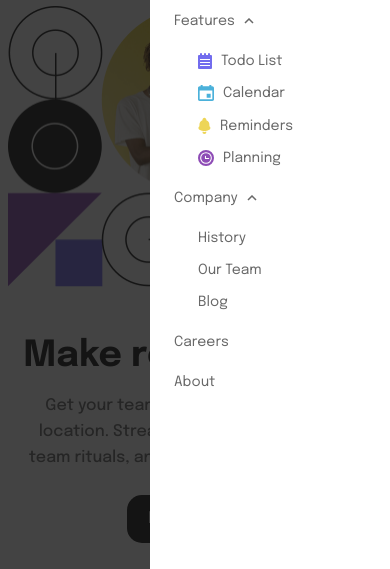
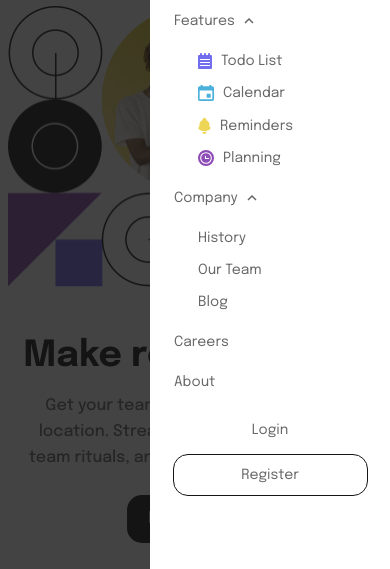
Before and after one commit to simplenough/Intro-Section-With-Dropdown, a plain HTML site: page index.html in a window 390 px wide. Shown: the part 65-634 px from the top of the page. Drawn offline with Linux system fonts and the light colour scheme.

Commit message:
:sparkles: mobile login

```diff
--- a/index.html
+++ b/index.html
@@ -64,7 +64,10 @@
         <li class="mobile-menu-links">Careers</li>
         <li class="mobile-menu-links">About</li>
       </menu>
-      <div class="mobile-menu-buttons"></div>
+      <div class="mobile-menu-buttons">
+        <a class="login-link">Login</a>
+        <button class="mobile-register-button">Register</button>
+      </div>
     </div>
     <div class="mobile-menu-overlay"></div>
     <header class="header">
@@ -96,7 +99,7 @@
       <div class="right-nav">
         <nav class="header-login">
           <menu class="header-menu-login">
-            <li class="header-link">Login</li>
+            <li class="login-link">Login</li>
             <li class="header-register">
               <button class="header-register-button">Register</button>
             </li>
--- a/styles/global.css
+++ b/styles/global.css
@@ -18,7 +18,9 @@
   --pure-white: #fff;
 }
 
-li {
+li,
+a,
+.mobile-register-button {
   display: flex;
   align-items: center;
   justify-content: center;
--- a/styles/index.css
+++ b/styles/index.css
@@ -33,6 +33,25 @@
   display: flex;
   flex-direction: column;
   gap: 16px;
+}
+
+.mobile-menu-buttons {
+  margin-top: 32px;
+
+  display: flex;
+  flex-direction: column;
+  align-items: center;
+  justify-content: center;
+  gap: 16px;
+}
+
+.mobile-register-button {
+  width: 195px;
+  height: 42px;
+
+  background-color: var(--pure-white);
+  border: 1px solid var(--almost-black);
+  font-weight: 400;
 }
 
 .mobile-menu-overlay {
```
